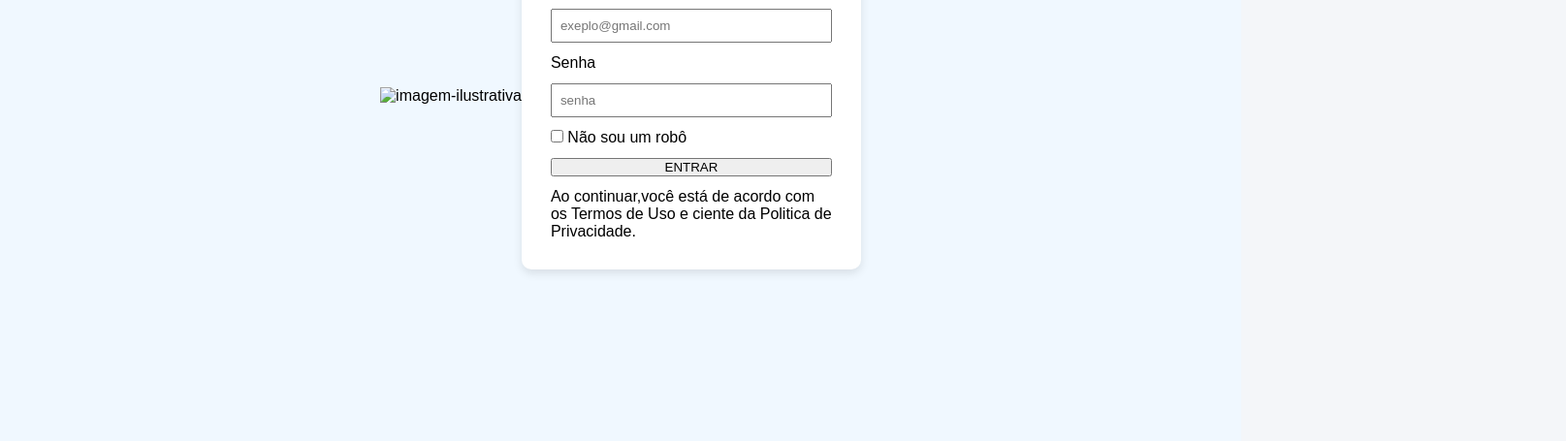
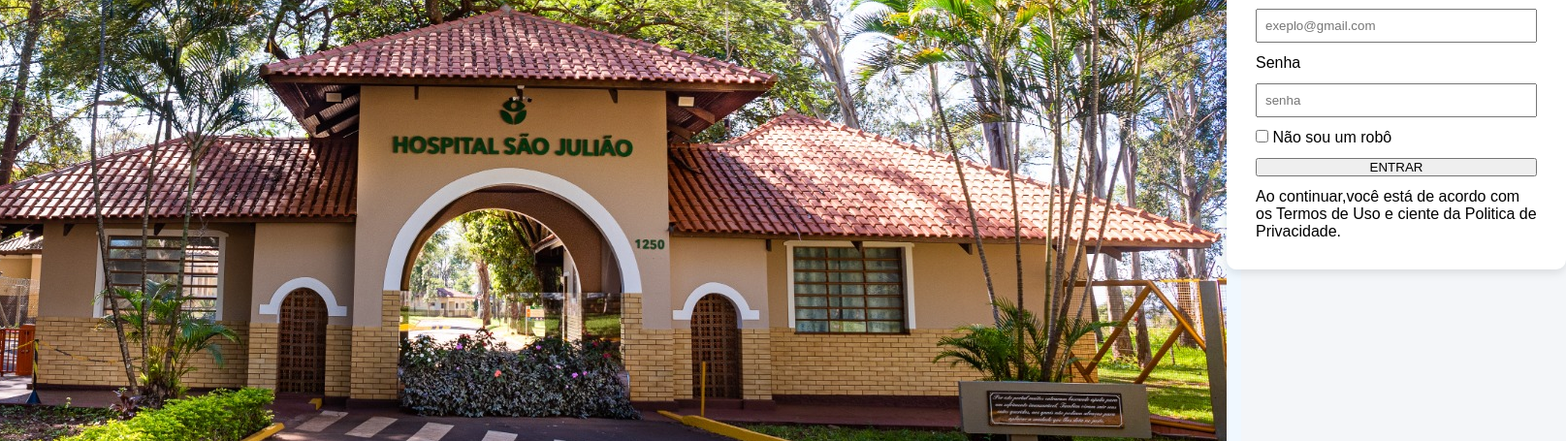
Before and after one commit to tesmam88/Tarefa_GIT, a plain HTML site: page index.html in a window 1280 px wide. Shown: the part 301-756 px from the top of the page at 97% size, 1615 px wide, since content can reach past the window. Drawn offline with Linux system fonts and the light colour scheme.

Commit message:
criação de pasta images e add de foto

```diff
--- a/index.html
+++ b/index.html
@@ -10,7 +10,7 @@
     <main>
         <div class="login-container">
             <div class="card-image">
-                <img src="" alt="imagem-ilustrativa">
+                <img src="images/Sao_Juliao_img.jpeg" alt="imagem-ilustrativa">
             </div>
 
             <section class="login-section">
```
Also changed, not shown: images/Sao_Juliao_img.jpeg (added).
